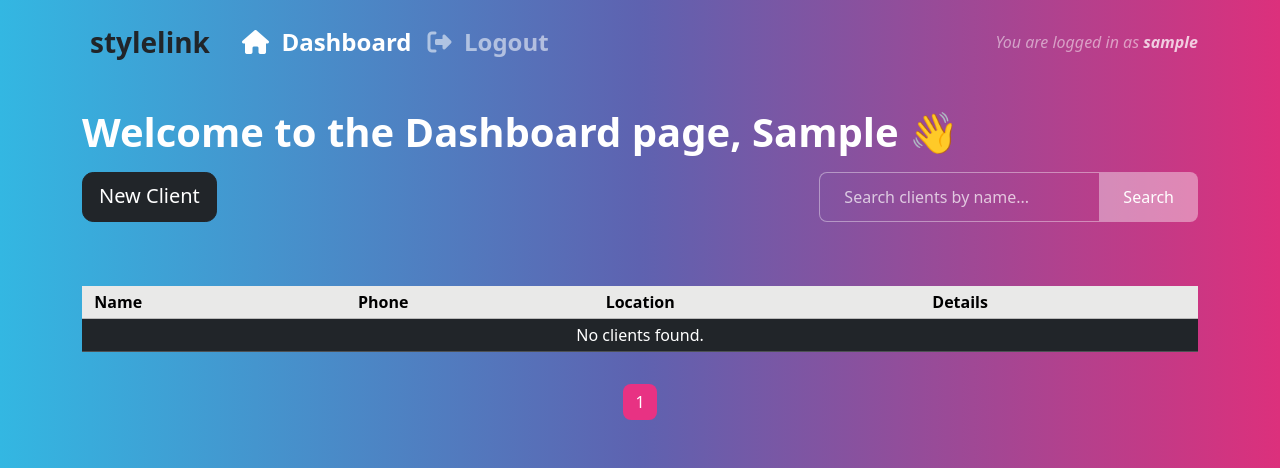
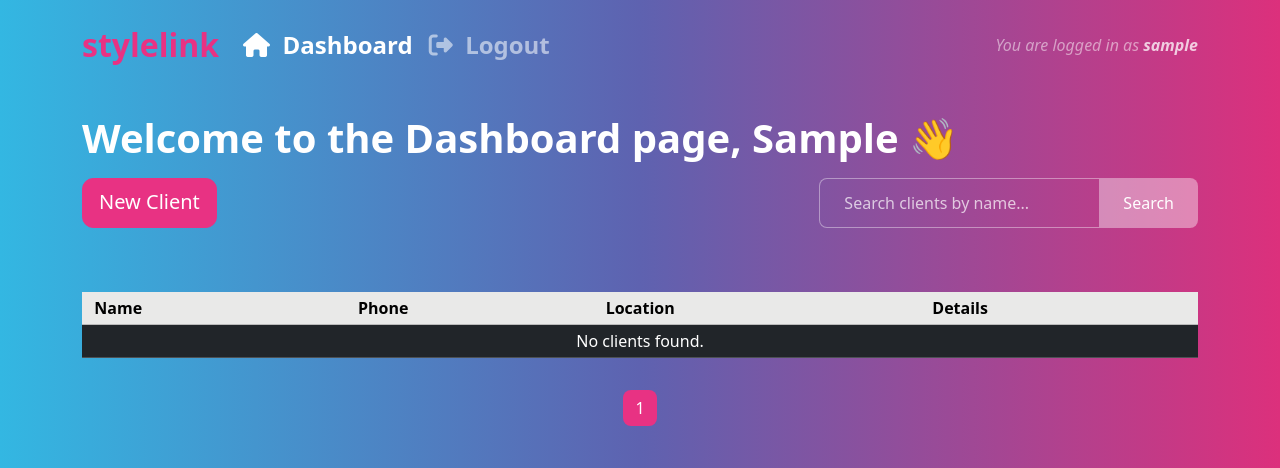
Before and after one commit to yaroslav-matala/stylelink-crm, a Django app: page /dashboard in a window 1280 px wide. Shown: the top 468 px of the page. Run offline with Django 4.2, Linux system fonts and the light colour scheme; the visitor is signed in with stand-in values (Sample User, id 1); data that the repository does not hold is empty; some libraries are stand-ins or nearby versions.

Commit message:
change navbar brand color to primary

```diff
--- a/client_manager/templates/client_manager/dashboard.html
+++ b/client_manager/templates/client_manager/dashboard.html
@@ -5,7 +5,7 @@
     <h1 class="">Welcome to the Dashboard page, <span class="text-capitalize"> {{user}} 👋 </span> </h1>
 
     <div class="d-flex justify-content-between mb-3">
-        <a href="{% url 'add-client' %}" class="btn btn-dark btn-lg btn-slink-add">New Client</a>
+        <a href="{% url 'add-client' %}" class="btn btn-primary btn-lg btn-slink-add">New Client</a>
         <!-- simple search-->
         <form method="GET" action="{% url 'dashboard' %}" class="mb-3">
             <div class="input-group">
--- a/templates/base.html
+++ b/templates/base.html
@@ -30,7 +30,7 @@
             <!-- navbar -->
             <nav class="navbar navbar-expand-lg navbar-dark">
                 <div class="container">
-                    <a class="navbar-brand fw-bolder fs-3 text-dark px-1" href="{% url 'home' %}"><span class="thin">stylelink</span></a>
+                    <a class="navbar-brand fw-bolder fs-2 text-primary " href="{% url 'home' %}"><span class="thin">stylelink</span></a>
                     <button class="navbar-toggler" type="button" data-bs-toggle="collapse" data-bs-target="#navbarText"
                         aria-controls="navbarText" aria-expanded="false" aria-label="Toggle navigation">
                         <span class="navbar-toggler-icon"></span>
```
